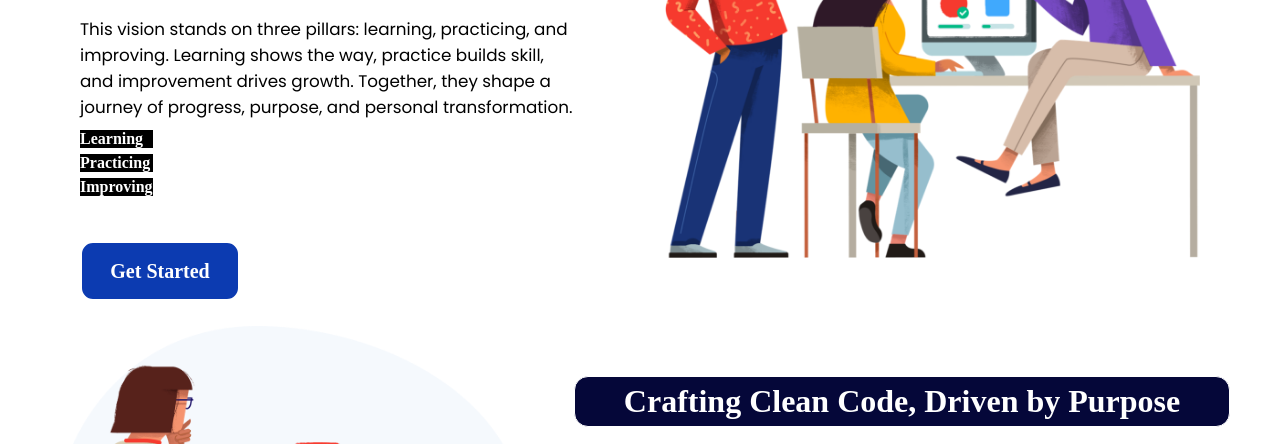
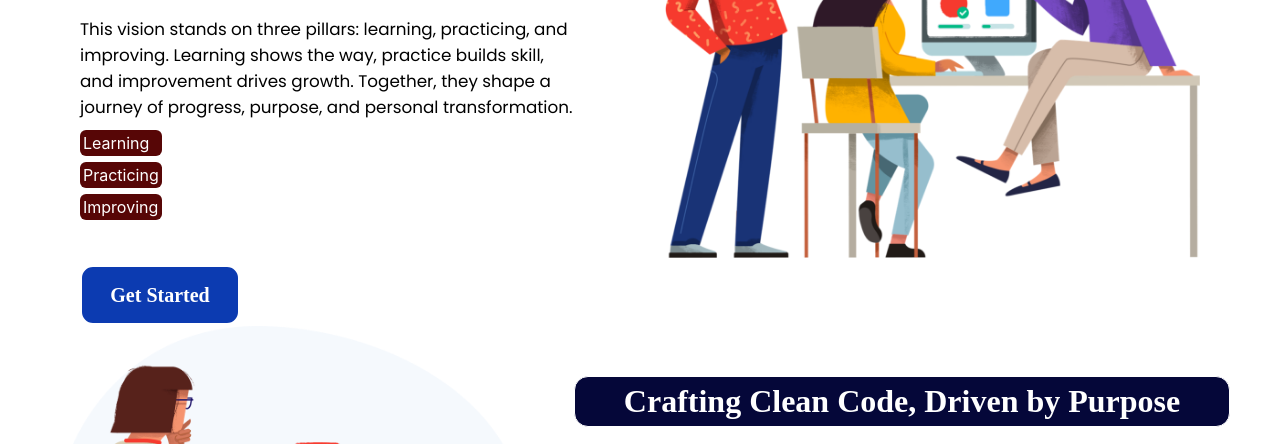
Before and after one commit to codevory/portfolio-landing-page, a plain HTML site: page index.html in a window 1280 px wide. Shown: the part 342-786 px from the top of the page. Drawn offline with Linux system fonts and the light colour scheme; a web font is replaced by a local one.

Commit message:
Update style.css

```diff
--- a/style.css
+++ b/style.css
@@ -126,20 +126,23 @@ p{
     justify-content: center;
     flex-direction: column;
     gap:6px;
-    color : white;
-/*     box-shadow : 0 8px 20px rgba(0,0,0,0.1); */
-    font-size:bolder;
-    font-weight:600;
-    border-radius : 12px;
+    color:white;
+    font-family: -apple-system, 'Segoe UI', Roboto, Oxygen, Ubuntu, Cantarell, 'Open Sans', 'Helvetica Neue', sans-serif;
 }
 .left-cont li:nth-child(1){
-    background-color: black;
+    background-color: #570606;
+    border-radius: 6px;
+    padding:3px
 }
 .left-cont li:nth-child(2){
-    background-color: black;
+    background-color: #570606;
+    border-radius: 6px;
+    padding:3px
 }
 .left-cont li:nth-child(3){
-    background-color: black;
+    background-color: #570606;
+    border-radius: 6px;
+    padding:3px
 }
 .left-cont ul:hover{
     transform: scale(1.06);
```
